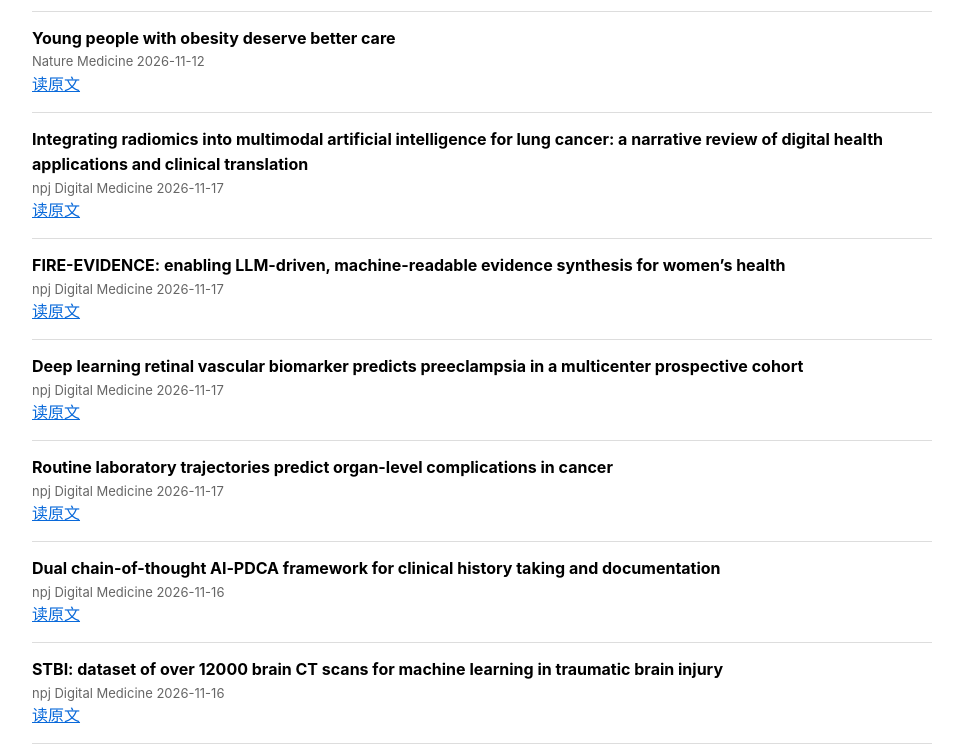
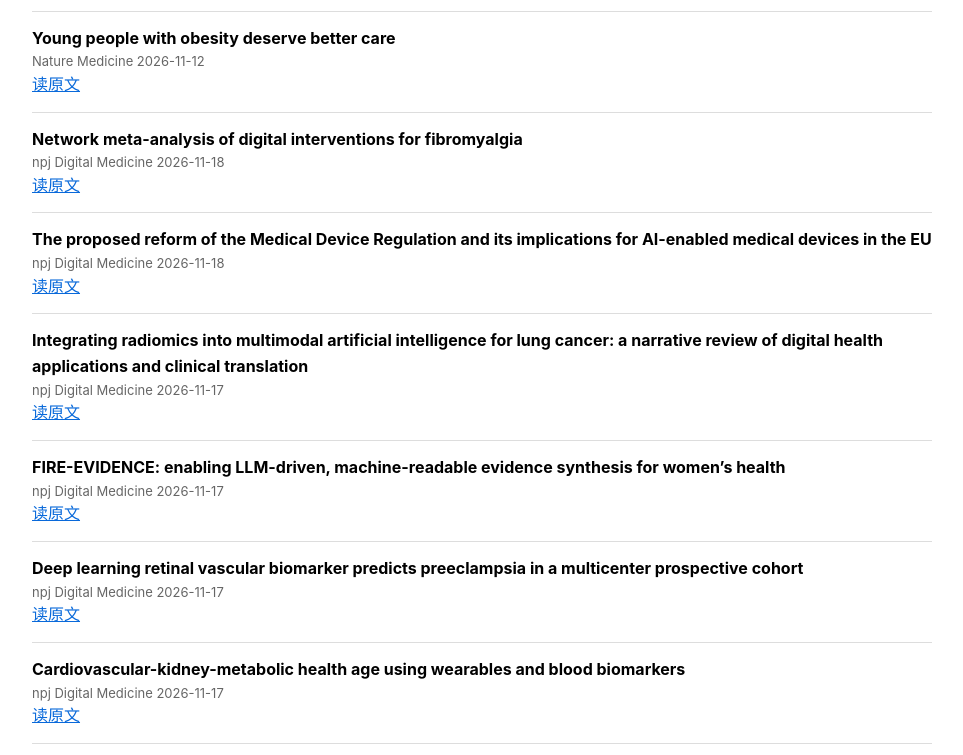
Before and after one commit to itswinky1212-cmd/my-radar, a plain HTML site: page index.html in a window 1280 px wide. Shown: the part 648-1403 px from the top of the page, without its empty margins (158-1121 px from the left). Drawn offline with Linux system fonts and the light colour scheme.

Commit message:
update news

```diff
--- a/index.html
+++ b/index.html
@@ -14,7 +14,7 @@ a { color: #0969da; }
 </head>
 <body>
 <h1>我的 AI 医疗资讯雷达</h1>
-<p class="notice">自动更新，信息整理，不构成医疗建议。更新时间：2026-11-18 04:46 UTC</p>
+<p class="notice">自动更新，信息整理，不构成医疗建议。更新时间：2026-11-19 04:37 UTC</p>
 
     <div class="item">
       <div><b>Generational gains in cognitive capacity and dementia incidence rates in Western countries</b></div>
@@ -53,6 +53,18 @@ a { color: #0969da; }
     </div>
 
     <div class="item">
+      <div><b>Network meta-analysis of digital interventions for fibromyalgia</b></div>
+      <div class="source">npj Digital Medicine 2026-11-18</div>
+      <div><a href="https://www.nature.com/articles/s41746-026-03479-4">读原文</a></div>
+    </div>
+
+    <div class="item">
+      <div><b>The proposed reform of the Medical Device Regulation and its implications for AI-enabled medical devices in the EU</b></div>
+      <div class="source">npj Digital Medicine 2026-11-18</div>
+      <div><a href="https://www.nature.com/articles/s41746-026-03475-8">读原文</a></div>
+    </div>
+
+    <div class="item">
       <div><b>Integrating radiomics into multimodal artificial intelligence for lung cancer: a narrative review of digital health applications and clinical translation</b></div>
       <div class="source">npj Digital Medicine 2026-11-17</div>
       <div><a href="https://www.nature.com/articles/s41746-026-03508-2">读原文</a></div>
@@ -71,21 +83,9 @@ a { color: #0969da; }
     </div>
 
     <div class="item">
-      <div><b>Routine laboratory trajectories predict organ-level complications in cancer</b></div>
+      <div><b>Cardiovascular-kidney-metabolic health age using wearables and blood biomarkers</b></div>
       <div class="source">npj Digital Medicine 2026-11-17</div>
-      <div><a href="https://www.nature.com/articles/s41746-026-03405-8">读原文</a></div>
-    </div>
-
-    <div class="item">
-      <div><b>Dual chain-of-thought AI‑PDCA framework for clinical history taking and documentation</b></div>
-      <div class="source">npj Digital Medicine 2026-11-16</div>
-      <div><a href="https://www.nature.com/articles/s41746-026-03430-7">读原文</a></div>
-    </div>
-
-    <div class="item">
-      <div><b>STBI: dataset of over 12000 brain CT scans for machine learning in traumatic brain injury</b></div>
-      <div class="source">npj Digital Medicine 2026-11-16</div>
-      <div><a href="https://www.nature.com/articles/s41746-026-03471-y">读原文</a></div>
+      <div><a href="https://www.nature.com/articles/s41746-026-03433-4">读原文</a></div>
     </div>
 
     <div class="item">
```
